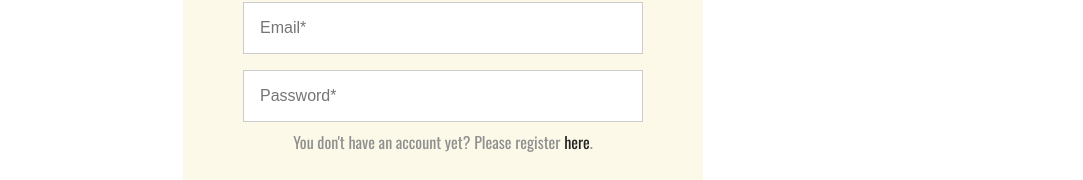
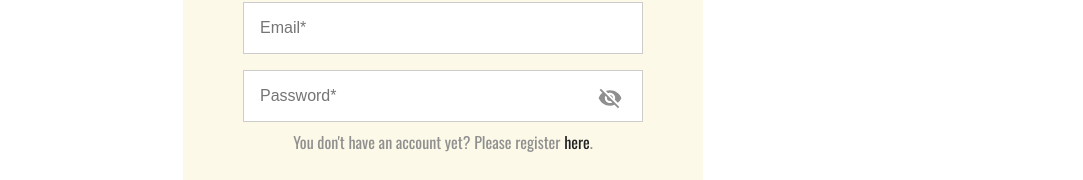
Before and after one commit to osmonoh/mini-shop, a React (Create React App) app: page /login in a window 1280 px wide. Shown: the part 301-481 px from the top of the page, without its empty margins (197-1280 px from the left). Built offline with nearby package versions, Linux system fonts and the light colour scheme.

Commit message:
make password visibility toggle

```diff
--- a/src/pages/Login.js
+++ b/src/pages/Login.js
@@ -1,14 +1,32 @@
-import React from "react";
+import React, { useState } from "react";
 import { Link } from "react-router-dom";
 
+import { IoMdEye, IoMdEyeOff } from "react-icons/io";
+
 const Login = () => {
+  const [visible, setVisible] = useState(false);
+
   return (
     <div className="login center-box">
       <h2>Login</h2>
 
       <form className="login-form" onSubmit={(e) => e.preventDefault()}>
         <input type="email" placeholder="Email*" required />
-        <input type="password" placeholder="Password*" required />
+        <div className="password-input">
+          <input
+            type={visible ? "text" : "password"}
+            placeholder="Password*"
+            required
+          />
+          <div
+            className="password-input-icon"
+            onClick={() => {
+              setVisible(!visible);
+            }}
+          >
+            {visible ? <IoMdEye /> : <IoMdEyeOff />}
+          </div>
+        </div>
         <p>
           You don't have an account yet? Please register{" "}
           <Link to="/register">here</Link>.
--- a/src/pages/Register.js
+++ b/src/pages/Register.js
@@ -1,7 +1,11 @@
-import React from "react";
+import React, { useState } from "react";
 import { Link } from "react-router-dom";
 
+import { IoMdEye, IoMdEyeOff } from "react-icons/io";
+
 const Register = () => {
+  const [visible, setVisible] = useState(false);
+
   return (
     <div className="register center-box">
       <h2>Register</h2>
@@ -10,7 +14,21 @@ const Register = () => {
         <input type="text" placeholder="First name*" required />
         <input type="text" placeholder="Last name*" required />
         <input type="email" placeholder="Email*" required />
-        <input type="password" placeholder="Password*" required />
+        <div className="password-input">
+          <input
+            type={visible ? "text" : "password"}
+            placeholder="Password*"
+            required
+          />
+          <div
+            className="password-input-icon"
+            onClick={() => {
+              setVisible(!visible);
+            }}
+          >
+            {visible ? <IoMdEye /> : <IoMdEyeOff />}
+          </div>
+        </div>
         <p>
           You have an account already? Please login{" "}
           <Link to="/login">here</Link>.
--- a/src/style/_login.scss
+++ b/src/style/_login.scss
@@ -25,9 +25,24 @@
       border: 1px solid $border-color;
       padding: 1.6rem;
       font-size: 1.6rem;
+    }
 
-      &:last-of-type {
+    .password-input {
+      position: relative;
+
+      input {
+        width: 100%;
         margin-bottom: 0.8rem;
+      }
+
+      &-icon {
+        position: absolute;
+        top: 50%;
+        right: 16px;
+        transform: translate(0, -50%);
+        padding: 4px;
+        font-size: 2.6rem;
+        cursor: pointer;
       }
     }
 
--- a/src/style/_register.scss
+++ b/src/style/_register.scss
@@ -25,9 +25,24 @@
       border: 1px solid $border-color;
       padding: 1.6rem;
       font-size: 1.6rem;
+    }
 
-      &:last-of-type {
+    .password-input {
+      position: relative;
+
+      input {
+        width: 100%;
         margin-bottom: 0.8rem;
+      }
+
+      &-icon {
+        position: absolute;
+        top: 50%;
+        right: 16px;
+        transform: translate(0, -50%);
+        padding: 4px;
+        font-size: 2.6rem;
+        cursor: pointer;
       }
     }
 
```
